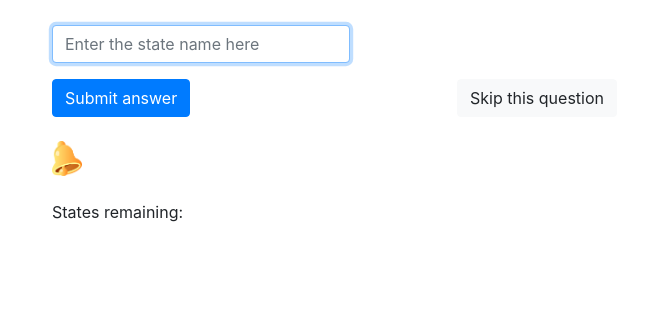
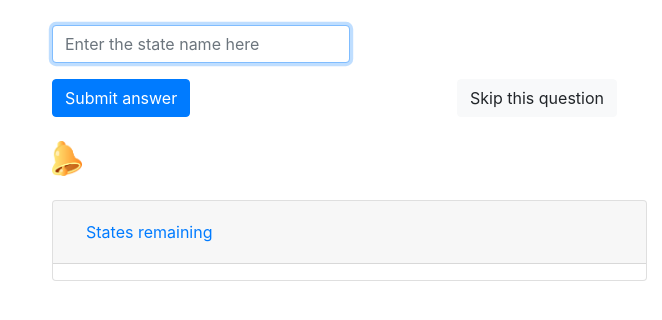
Before and after one commit to eelcaz/map-game-full, a Flask app: template templates/index.html in a window 1280 px wide. Shown: the part 175-495 px from the top of the page, without its empty margins (618-1280 px from the left). Run offline with Flask 2, Linux system fonts and the light colour scheme; the template is opened without the code that fills it, so the values that code supplies are empty; some libraries are stand-ins or nearby versions.

Commit message:
Collapsing table

```diff
--- a/templates/index.html
+++ b/templates/index.html
@@ -54,7 +54,15 @@
 						<p>{{feedback_message}}</p>
 					</div>
 					<br>
-					<p>States remaining:</p>
+					<div id="accordion">
+						<div class="card">
+							<div class="card-header" id="headingOne">
+								<button class="btn btn-link" data-toggle="collapse" data-target="#collapseOne" aria-expanded="false" aria-controls="collapseOne">
+									States remaining
+								</button>
+							</div>
+
+							<div id="collapseOne" class="collapse show" aria-labelledby="headingOne" data-parent="#accordion">
 								<table class="table table-bordered">
 									{%for row in tbl%}
 									<tr>
@@ -68,5 +76,12 @@
 						</div>
 					</div>
 				</div>
+			</div>
+		</div>
+	</div>
 </body>
+<link rel="stylesheet" href="https://maxcdn.bootstrapcdn.com/bootstrap/4.0.0/css/bootstrap.min.css" integrity="sha384-Gn5384xqQ1aoWXA+058RXPxPg6fy4IWvTNh0E263XmFcJlSAwiGgFAW/dAiS6JXm" crossorigin="anonymous">
+<script src="https://code.jquery.com/jquery-3.2.1.slim.min.js" integrity="sha384-KJ3o2DKtIkvYIK3UENzmM7KCkRr/rE9/Qpg6aAZGJwFDMVNA/GpGFF93hXpG5KkN" crossorigin="anonymous"></script>
+<script src="https://cdnjs.cloudflare.com/ajax/libs/popper.js/1.12.9/umd/popper.min.js" integrity="sha384-ApNbgh9B+Y1QKtv3Rn7W3mgPxhU9K/ScQsAP7hUibX39j7fakFPskvXusvfa0b4Q" crossorigin="anonymous"></script>
+<script src="https://maxcdn.bootstrapcdn.com/bootstrap/4.0.0/js/bootstrap.min.js" integrity="sha384-JZR6Spejh4U02d8jOt6vLEHfe/JQGiRRSQQxSfFWpi1MquVdAyjUar5+76PVCmYl" crossorigin="anonymous"></script>
 </html>
```
Lines whose indentation alone changed are shown as unchanged.
